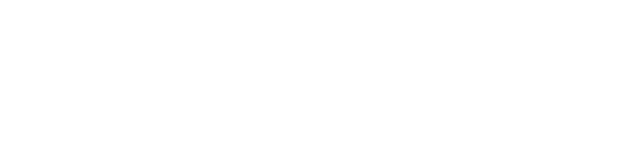
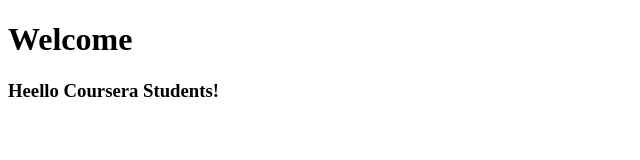
Before and after one commit to rajninair/coursera-angularJS, a plain HTML site: page index.html in a window 1280 px wide. Shown: the whole page, without its empty margins (0-640 px from the left). Drawn offline with Linux system fonts and the light colour scheme.

Commit message:
second test commit

```diff
--- a/index.html
+++ b/index.html
@@ -2,9 +2,10 @@
 <html lang="en">
 <head>
     <meta charset="UTF-8">
-    <title>Document</title>
+    <title>Coursera Project</title>
 </head>
 <body>
-
+<h1>Welcome</h1>
+<h3>Heello Coursera Students!</h3>
 </body>
 </html>
```
